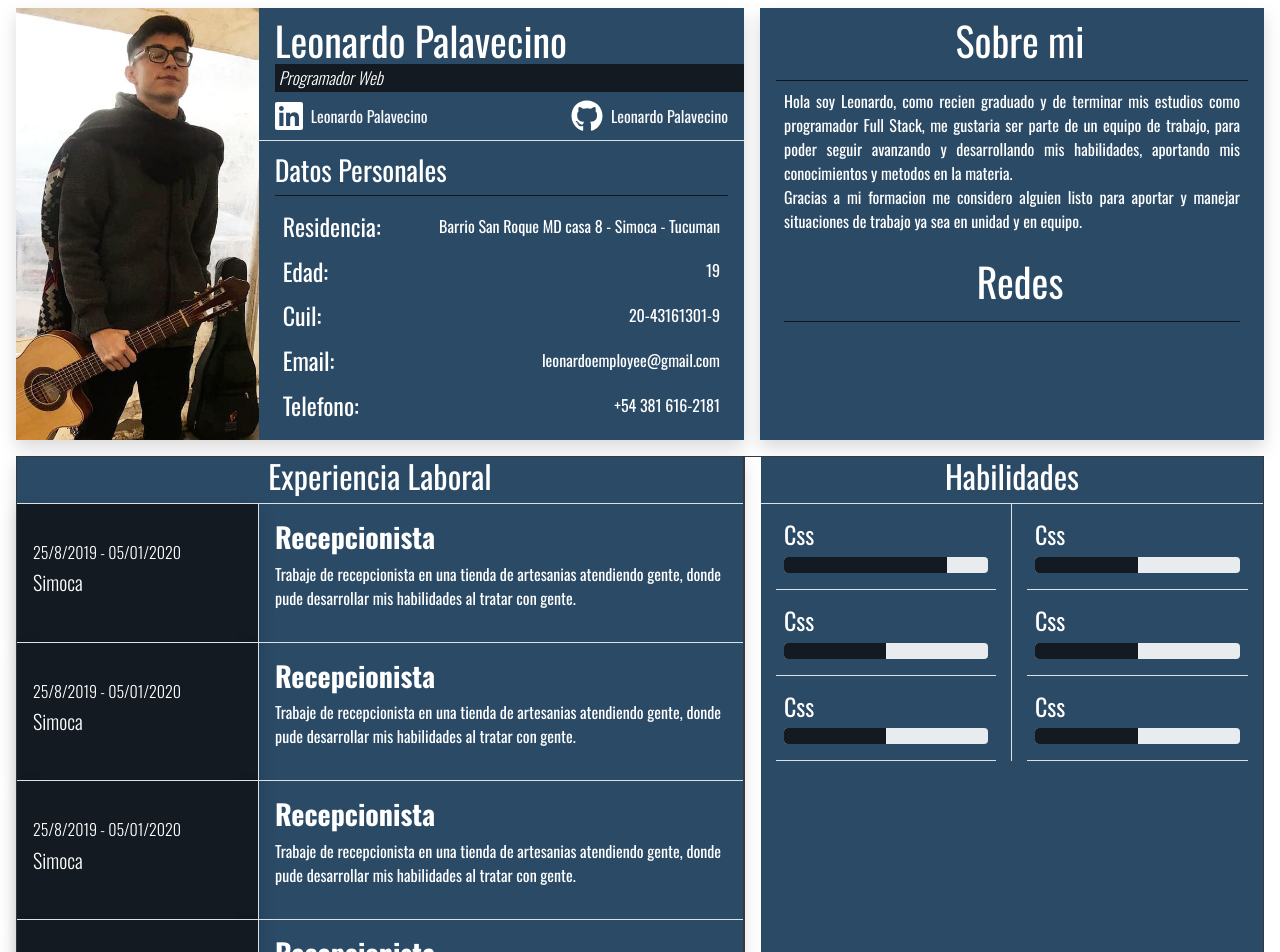
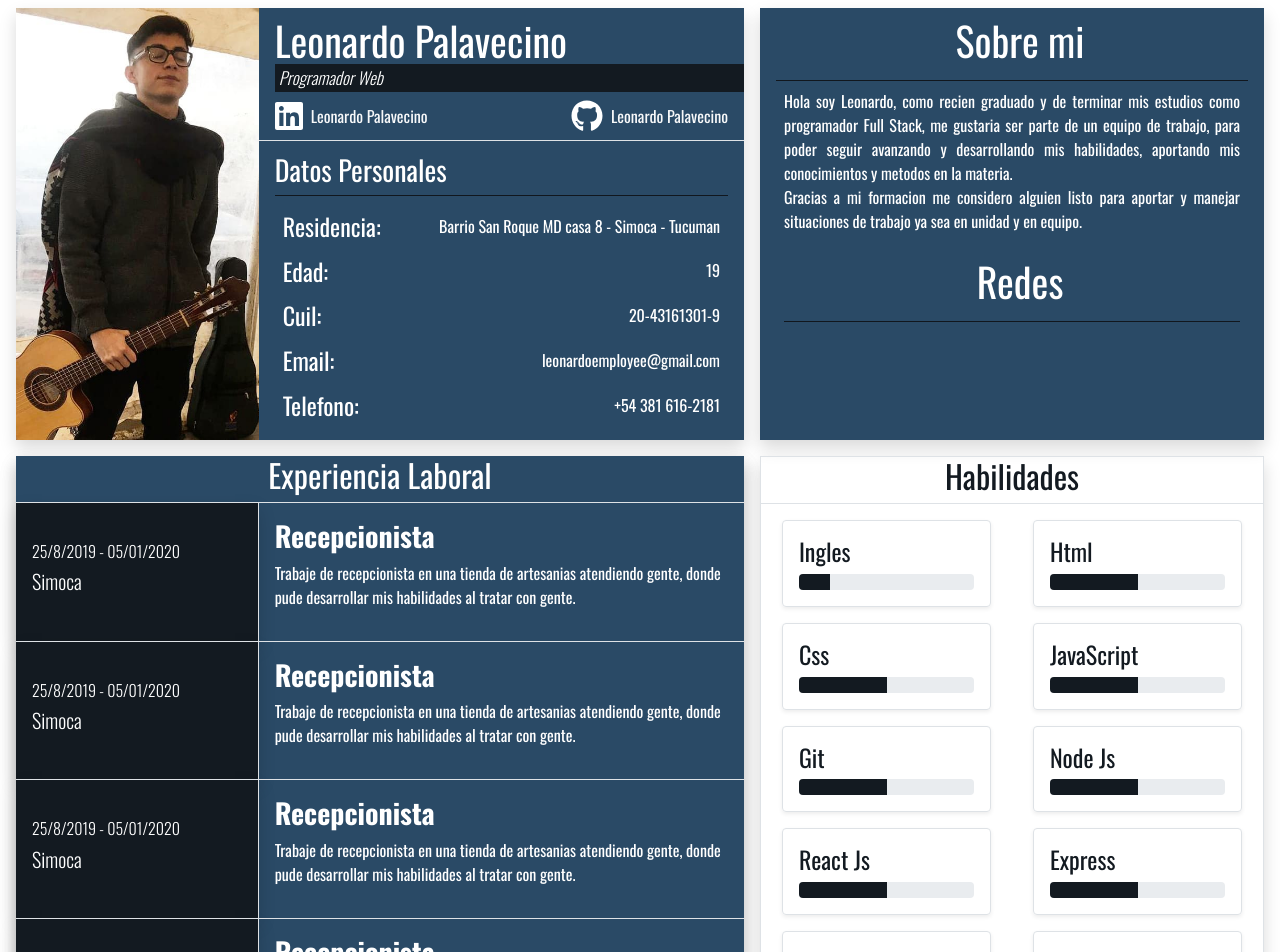
Before and after one commit to leo43161/leo43161.github.io, a React (Create React App) app: page / in a window 1280 px wide. Shown: the top 952 px of the page. Built offline with nearby package versions, Linux system fonts and the light colour scheme.

Commit message:
Se agregaron los props para la parte de habilidades

```diff
--- a/src/App.css
+++ b/src/App.css
@@ -9,3 +9,7 @@
 .bg-blue-light{
     background-color: #2d567a!important;
 }
+
+.text-black{
+    color: #131a21;
+}
--- a/src/App.js
+++ b/src/App.js
@@ -19,10 +19,10 @@ function App() {
         </div>
       </section>
       <section className="d-flex px-3 py-2">
-        <div className="col-7 p-0 shadow border border-dark">
+        <div className="col-7 p-0 shadow">
           <Experiencia></Experiencia>
         </div>
-        <div className="col-5 pl-3 pr-0 border border-dark">
+        <div className="col-5 pl-3 pr-0">
           <Habilidades></Habilidades>
         </div>
       </section>
--- a/src/Components/Experiencia.js
+++ b/src/Components/Experiencia.js
@@ -3,7 +3,7 @@ import CardExperiencia from "./CardExperiencia";
 
 const Experiencia = () => {
   return (
-    <div className="owsla bg-blue">
+    <div className="owsla bg-blue shadow">
       <div className="w-100 text-white">
         <h2 className="text-center">Experiencia Laboral</h2>
       </div>
--- a/src/Components/Habilidad.js
+++ b/src/Components/Habilidad.js
@@ -2,8 +2,8 @@ import React from "react";
 
 const Habilidad = (props) => {
   return (
-    <div className="px-2 py-3 border-bottom">
-      <h4>{props.habilidad}</h4>
+    <div className="px-3 py-3 col-5 rounded border shadow-sm text-black mb-3">
+      <h4>{props.nombre}</h4>
       <div className="progress">
         <div
           className="progress-bar bg-black"
--- a/src/Components/Habilidades.js
+++ b/src/Components/Habilidades.js
@@ -3,23 +3,21 @@ import Habilidad from "./Habilidad";
 
 const Habilidades = () => {
   return (
-    <div className="owsla bg-blue h-100 text-white">
-      <div className="w-100 border-bottom">
+    <div className="owsla h-100 text-white border shadow">
+      <div className="w-100 border-bottom text-black">
         <h2 className="text-center">Habilidades</h2>
       </div>
-      <div className="h-100">
-        <div className="w-100 d-flex">
-          <div className="col-6 h-100 border-right d-flex flex-column">
-            <Habilidad habilidad="Css" porcentaje={80}></Habilidad>
-            <Habilidad habilidad="Css" porcentaje={50}></Habilidad>
-            <Habilidad habilidad="Css" porcentaje={50}></Habilidad>
-          </div>
-          <div className="col-6 h-100 d-flex flex-column">
-            <Habilidad habilidad="Css" porcentaje={50}></Habilidad>
-            <Habilidad habilidad="Css" porcentaje={50}></Habilidad>
-            <Habilidad habilidad="Css" porcentaje={50}></Habilidad>
-          </div>
-        </div>
+      <div className="w-100 d-flex mt-3 flex-wrap justify-content-around">
+        <Habilidad nombre="Ingles" porcentaje={18}></Habilidad>
+        <Habilidad nombre="Html" porcentaje={50}></Habilidad>
+        <Habilidad nombre="Css" porcentaje={50}></Habilidad>
+        <Habilidad nombre="JavaScript" porcentaje={50}></Habilidad>
+        <Habilidad nombre="Git" porcentaje={50}></Habilidad>
+        <Habilidad nombre="Node Js" porcentaje={50}></Habilidad>
+        <Habilidad nombre="React Js" porcentaje={50}></Habilidad>
+        <Habilidad nombre="Express" porcentaje={50}></Habilidad>
+        <Habilidad nombre="Mongo DB" porcentaje={50}></Habilidad>
+        <Habilidad nombre="Office" porcentaje={50}></Habilidad>
       </div>
     </div>
   );
```
